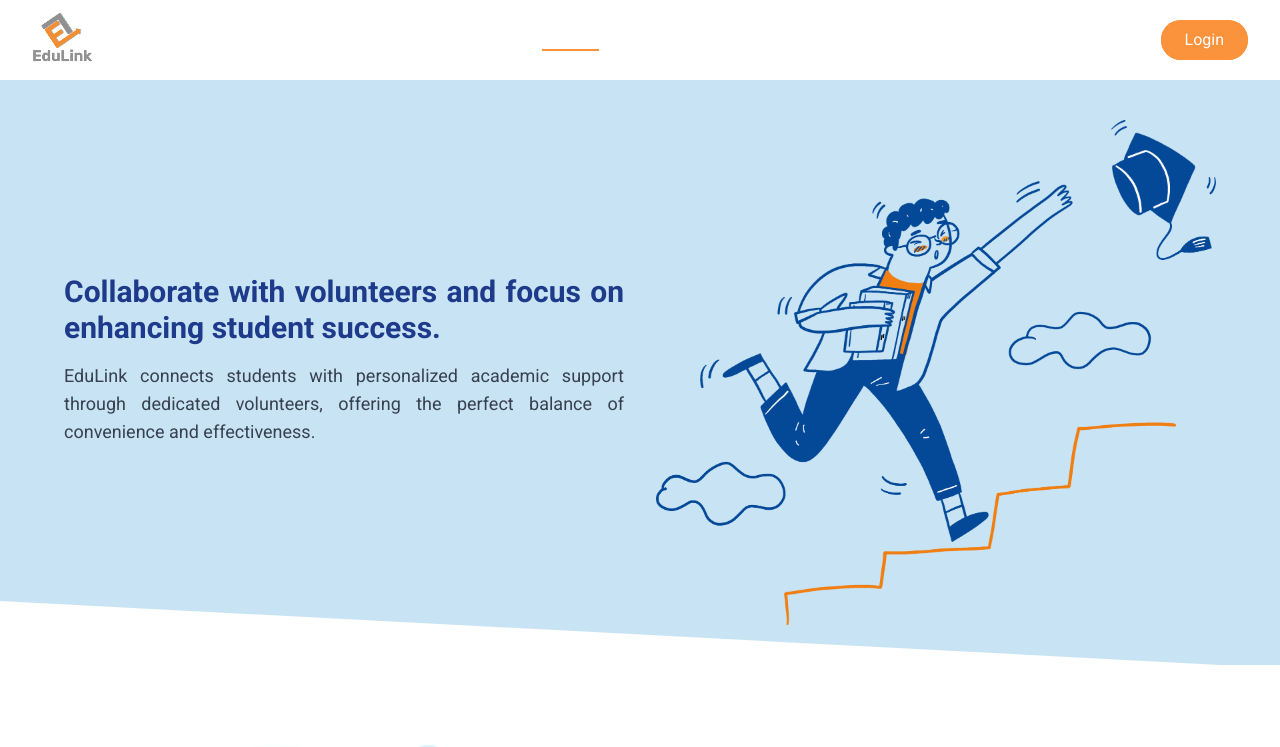
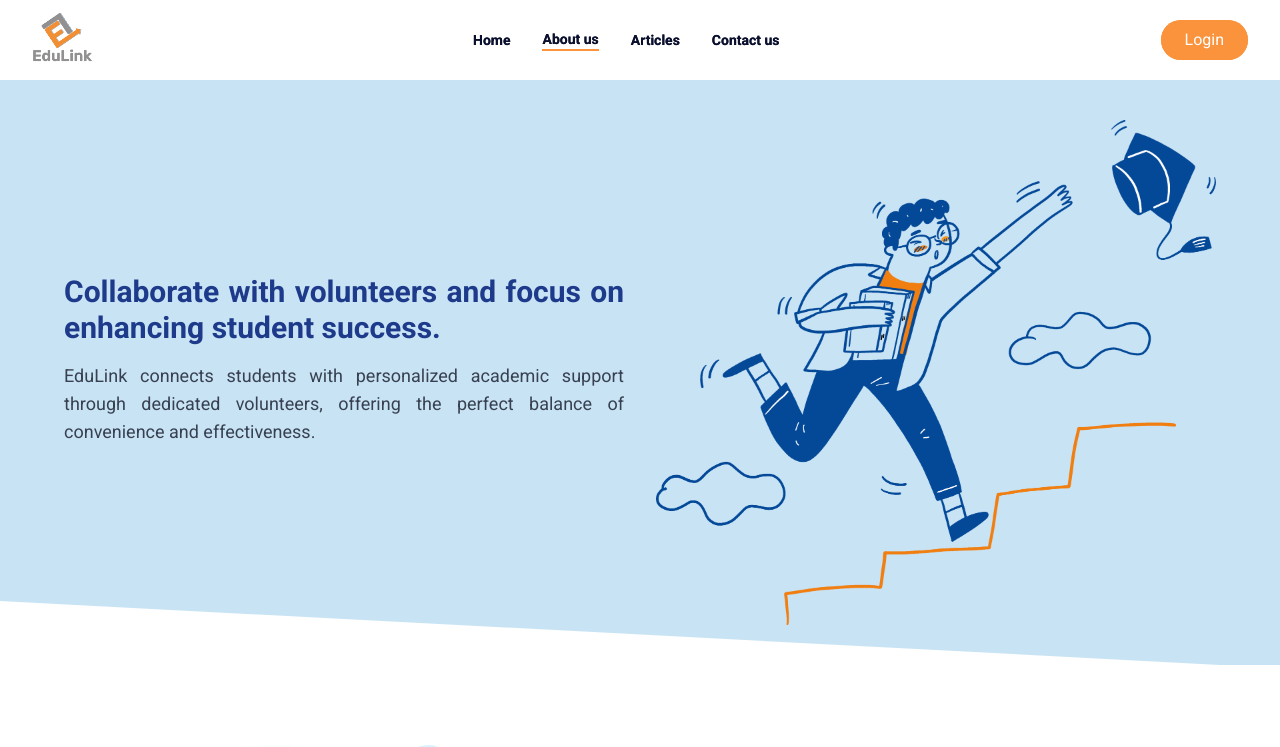
Before and after one commit to DotNet-Midterm-Project/Front-End-EduLink, a React (Vite) app: page /about-us in a window 1280 px wide. Shown: the top 747 px of the page. Built offline with nearby package versions, Linux system fonts and the light colour scheme; no server answers.

Commit message:
Push all chenges

```diff
--- a/src/Components/Student/ImageShow.jsx
+++ b/src/Components/Student/ImageShow.jsx
@@ -1,18 +1,19 @@
 import image from "../../assets/imagesecation.png";
 import Edud from "../../assets/Home/Edud.png";
-import { EduLinklogo, yourProfile } from "../../assets";
-import { useDispatch, useSelector } from "react-redux";
-import { fetchProfileImage } from "../../Redux/Slices/ImageProfileSlice";
-import { useEffect } from "react";
+import { EduLinklogo } from "../../assets";
+
 function ImageShow(props) {
-  const dispatch = useDispatch();
+
   const roles = JSON.parse(localStorage.getItem("roles") || "[]");
-  const { profileImage } = useSelector((state) => state.profile);
+  var profileImage = localStorage.getItem("avatarPreview") || "";
+  const Url = import.meta.env.VITE_URL_BACKEND;
+
   const isVolunteer = roles.includes("Volunteer");
+  console.log(props?.profile)
+  if(props?.profile && props?.profile !=="null" ){
+     profileImage = props?.profile;
+  }
 
-  useEffect(()=>{
-    dispatch(fetchProfileImage())
-  },[dispatch])
 
   return (
     <div
@@ -20,8 +21,11 @@ function ImageShow(props) {
       data-te-carousel-init
       data-te-ride="carousel"
     >
+      {/* الصورة الخلفية */}
       <div className="relative mx-auto w-full h-40 md:h-60 opacity-90">
         <img src={image} className="block w-full h-full" alt="background" />
+
+        {/* كارت معلومات الطالب */}
         <div
           className="border-4 border-orange-500 ml-8 mt-42 absolute shadow-lg shadow-blue-500/50 bottom-[-40px] p-2 md:p-5 h-32 md:h-36 flex items-center text-left text-black bg-[#E0D9D9CC] bg-opacity-90"
           style={{ borderRadius: "0px 20px 20px 20px" }}
@@ -35,17 +39,31 @@ function ImageShow(props) {
               />
             </div>
           )}
+          {/* صورة المستخدم */}
           <div
             className="flex items-center space-x-4"
             style={{ borderRadius: "0px 20px 20px 20px" }}
           >
+            {profileImage != "null" ? (
               <img
-              src={profileImage ?
-                `${import.meta.env.VITE_URL_BACKEND}/Resources/${profileImage?.imageProfile}` : `${yourProfile}`
-              }
+                src={`${Url}/Resources/${profileImage}`}
                 alt="Profile"
                 className="w-20 h-20 object-cover rounded-full border"
               />
+            ) : (
+              <svg
+                xmlns="http://www.w3.org/2000/svg"
+                viewBox="0 0 448 512"
+                width="84"
+                height="84"
+                className="w-20 h-20 text-gray-400"
+              >
+                <path
+                  d="M224 256A128 128 0 1 0 224 0a128 128 0 1 0 0 256zm-45.7 48C79.8 304 0 383.8 0 482.3C0 498.7 13.3 512 29.7 512l388.6 0c16.4 0 29.7-13.3 29.7-29.7C448 383.8 368.2 304 269.7 304l-91.4 0z"
+                  fill="currentColor"
+                />
+              </svg>
+            )}
             <div>
               <h5 className="text-lg md:text-2xl font-bold mt-1">
                 {props.user}
@@ -54,8 +72,6 @@ function ImageShow(props) {
             </div>
           </div>
         </div>
-
-        {/* شعار المشروع في الزاوية إذا كان متطوعًا */}
       </div>
     </div>
   );
--- a/src/Pages/Header.jsx
+++ b/src/Pages/Header.jsx
@@ -3,8 +3,6 @@ import Edud from "../assets/Home/Edud.png";
 import { useState, useEffect } from "react";
 import SideBar from "../Components/Student/SideBar";
 import { yourProfile } from "../assets";
-import { fetchProfileImage } from "../Redux/Slices/ImageProfileSlice";
-import { useDispatch, useSelector } from "react-redux";
 
 const NavLink = ({ link, children, className }) => {
   const location = useLocation();
@@ -13,7 +11,9 @@ const NavLink = ({ link, children, className }) => {
     <Link
       to={link}
       className={`transition-all duration-75 transform hover:scale-105 ${className} ${
-        currentPath === link ? "border-b-2 border-orange-400 font-bold" : ""
+        currentPath === link
+          ? "border-b-2 border-orange-400 font-bold"
+          : ""
       }`}
     >
       {children}
@@ -22,8 +22,6 @@ const NavLink = ({ link, children, className }) => {
 };
 
 export default function Header() {
-  const { profileImage } = useSelector((state) => state.profile);
-  const dispatch = useDispatch();
   const location = useLocation();
   const [isMenuOpen, setIsMenuOpen] = useState(false);
   const [isScrolled, setIsScrolled] = useState(false);
@@ -33,18 +31,15 @@ export default function Header() {
 
   // Determine if the current page should use the special font color
   const isSpecialPage =
-    location.pathname === "/" ||
-    location.pathname === "/student-page" ||
     location.pathname === "/contact-us" ||
     location.pathname === "/articles" ||
     location.pathname === "/about-us";
-
-  const isHome = location.pathname === "/";
-
-  useEffect(() => {
-    dispatch(fetchProfileImage());
-  }, [dispatch]);
-
+    let profileImage = localStorage.getItem("avatarPreview");
+    if (!profileImage || profileImage === "null") {
+      profileImage = yourProfile; // Replace `yourProfile` with a default image URL or variable.
+    }else{
+      profileImage = `${import.meta.env.VITE_URL_BACKEND}/Resources/${profileImage}`;
+    }
   useEffect(() => {
     setIsLoggedIn(!!localStorage.getItem("token"));
     setRoles(JSON.parse(localStorage.getItem("roles") || "[]"));
@@ -92,77 +87,36 @@ export default function Header() {
 
           {/* Desktop Navigation */}
           <nav
-            className={`hidden md:flex items-center duration-300 space-x-8 text-sm`}
+            className={`hidden md:flex items-center duration-300 space-x-8 text-sm ${
+              isScrolled
+                ? isSpecialPage
+                  ? "text-[#0B102F]"
+                  : "text-[#0B102F]"
+                : isSpecialPage
+                ? "text-[#0B102F]"
+                : "text-gray-200"
+            }`}
           >
             {!isLoggedIn && !roles.includes("Student") ? (
               <>
-                <NavLink
-                  link="/"
-                  className={`${
-                    isSpecialPage || isScrolled
-                      ? "text-white"
-                      : "text-[#0B102F]"
-                  } transition-all duration-75 transform hover:scale-105`}
-                >
-                  Home
-                </NavLink>
-                <NavLink
-                  link="/about-us"
-                  className={`${
-                    isSpecialPage || isScrolled
-                      ? "text-white"
-                      : "text-[#0B102F]"
-                  } transition-all duration-75 transform hover:scale-105`}
-                >
-                  About us
-                </NavLink>
-                <NavLink
-                  link="/articles"
-                  className={`${
-                    isSpecialPage || isScrolled
-                      ? "text-white"
-                      : "text-[#0B102F]"
-                  } transition-all duration-75 transform hover:scale-105`}
-                >
-                  Articles
-                </NavLink>
-                <NavLink
-                  link="/contact-us"
-                  className={`${
-                    isSpecialPage || isScrolled
-                      ? "text-white"
-                      : "text-[#0B102F]"
-                  } transition-all duration-75 transform hover:scale-105`}
-                >
-                  Contact us
-                </NavLink>
+                <NavLink link="/" className={isSpecialPage ? "text-[#0B102F]" : ""}>Home</NavLink>
+                <NavLink link="/about-us" className={isSpecialPage ? "text-[#0B102F]" : ""}>About us</NavLink>
+                <NavLink link="/articles" className={isSpecialPage ? "text-[#0B102F]" : ""}>Articles</NavLink>
+                <NavLink link="/contact-us" className={isSpecialPage ? "text-[#0B102F]" : ""}>Contact us</NavLink>
               </>
             ) : (
               <div className="space-x-4">
-
+                <Link
+                  to="/profile"
+                  className="text-gray-200 hover:text-white transition-all duration-75 transform hover:scale-105"
+                >
+                  Profile Settings
+                </Link>
                 <Link
                   to="/"
-                  className={` ${
-                    !isScrolled && isSpecialPage
-                      ? "text-white"
-                      : isScrolled
-                      ? "text-white"
-                      : ""
-                  } transition-all duration-75 transform hover:scale-105`}
+                  className="text-gray-200 hover:text-white transition-all duration-75 transform hover:scale-105"
                 >
                   Home page
-                </Link>
-                <Link
-                  to="/profile"
-                  className={` ${
-                    !isScrolled && isSpecialPage
-                      ? "text-white"
-                      : isScrolled
-                      ? "text-white"
-                      : ""
-                  } transition-all duration-75 transform hover:scale-105`}
-                >
-                  Profile Settings
                 </Link>
               </div>
             )}
@@ -174,15 +128,9 @@ export default function Header() {
               <>
                 <button onClick={() => setIsSidebarOpen(!isSidebarOpen)}>
                   <img
-                    src={
-                      profileImage
-                        ? `${import.meta.env.VITE_URL_BACKEND}/Resources/${
-                            profileImage?.imageProfile
-                          }`
-                        : `${yourProfile}`
-                    }
+                    src={profileImage}
                     alt="Profile"
-                    className="h-8 w-8 align-middle rounded-full hover:text-[#F28E33] bg-[#0B102F]"
+                    className="h-8 w-8 align-middle hover:text-[#F28E33] bg-[#0B102F]"
                   />
                 </button>
               </>
@@ -229,30 +177,10 @@ export default function Header() {
         {isMenuOpen && (
           <div className="md:hidden">
             <div className="px-2 pt-2 pb-3 space-y-1 bg-gradient-to-br from-orange-500 to-orange-600 shadow-lg rounded-md">
-              <NavLink
-                link="/"
-                className={isSpecialPage ? "text-[#0B102F]" : ""}
-              >
-                Home
-              </NavLink>
-              <NavLink
-                link="/about-us"
-                className={isSpecialPage ? "text-[#0B102F]" : ""}
-              >
-                About us
-              </NavLink>
-              <NavLink
-                link="/articles"
-                className={isSpecialPage ? "text-[#0B102F]" : ""}
-              >
-                Articles
-              </NavLink>
-              <NavLink
-                link="/contact-us"
-                className={isSpecialPage ? "text-[#0B102F]" : ""}
-              >
-                Contact us
-              </NavLink>
+              <NavLink link="/" className={isSpecialPage ? "text-[#0B102F]" : ""}>Home</NavLink>
+              <NavLink link="/about-us" className={isSpecialPage ? "text-[#0B102F]" : ""}>About us</NavLink>
+              <NavLink link="/articles" className={isSpecialPage ? "text-[#0B102F]" : ""}>Articles</NavLink>
+              <NavLink link="/contact-us" className={isSpecialPage ? "text-[#0B102F]" : ""}>Contact us</NavLink>
               <Link
                 to="/login"
                 className="block bg-orange-400 hover:bg-orange-500 text-white px-6 py-2 rounded-full font-medium transition-colors duration-300 mt-4"
```
Also changed, not shown: src/Components/Profile/PersonalInformation.jsx (+16 -18 lines), src/Components/Student/SideBar.jsx (+12 -29 lines).
